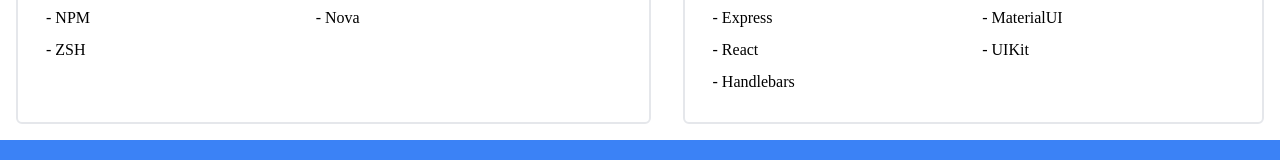
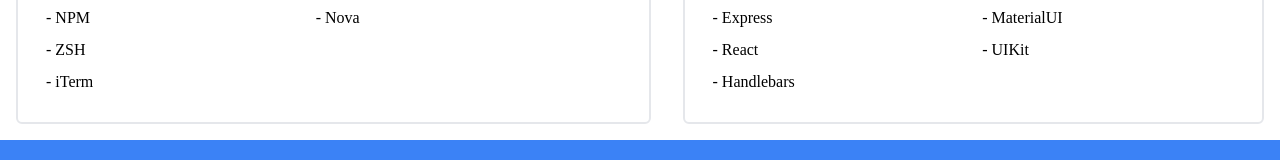
Before and after one commit to ghall89/react-portfolio, a React (Create React App) app: page / in a window 1280 px wide. Shown: the part 1108-1268 px from the top of the page. Built offline with nearby package versions, Linux system fonts and the light colour scheme.

Commit message:
commenting

```diff
--- a/src/Components/Footer.js
+++ b/src/Components/Footer.js
@@ -2,6 +2,7 @@
 import { faCoffee } from '@fortawesome/free-solid-svg-icons';
 
 const Footer = () => {
+	// display copyright year based on current year
 	const copyrightYear = () => {
 		const year = new Date().getFullYear();
 		if (year > 2021) {
--- a/src/Components/Skills.js
+++ b/src/Components/Skills.js
@@ -2,11 +2,12 @@
 import { faTools, faCode } from '@fortawesome/free-solid-svg-icons';
 
 const Skills = () => {
+	//data for skills
 	const skillList = [
 		{
 			title: 'Tools',
 			icon: <FontAwesomeIcon icon={faTools} />,
-			list1: ['Figma', 'Sketch', 'Git/GitHub', 'Heroku', 'NPM', 'ZSH'],
+			list1: ['Figma', 'Sketch', 'Git/GitHub', 'Heroku', 'NPM', 'ZSH', 'iTerm'],
 			list2: ['MacOS', 'Linux', 'Visual Studio Code', 'BBEdit', 'Nova']
 		},
 		{
--- a/src/Components/Social.js
+++ b/src/Components/Social.js
@@ -3,6 +3,7 @@
 import { faLinkedin, faGithub } from '@fortawesome/free-brands-svg-icons';
 
 const Button = () => {
+	// data for links
 	const links = [
 		{
 			name: 'Resumé',
```
